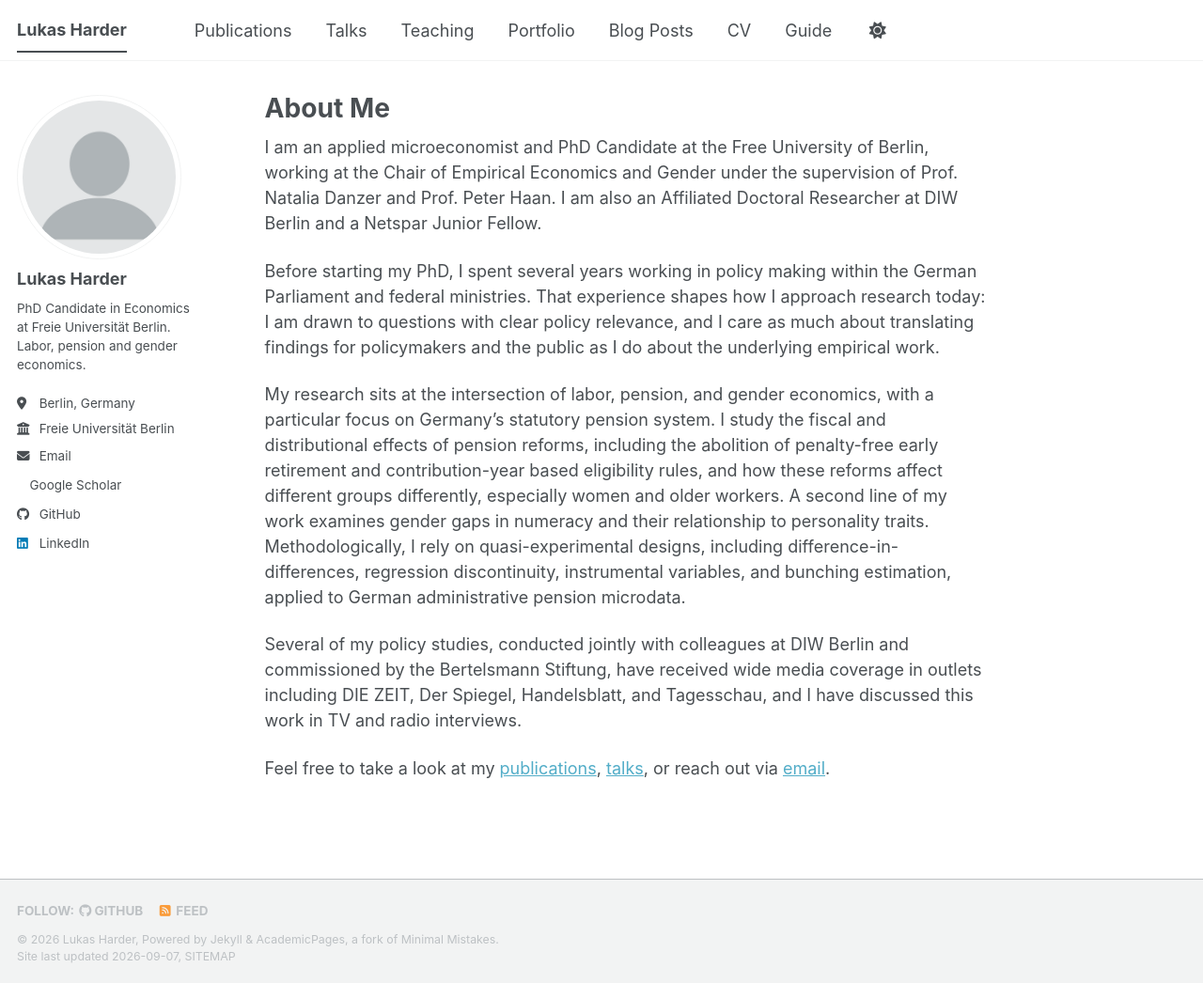
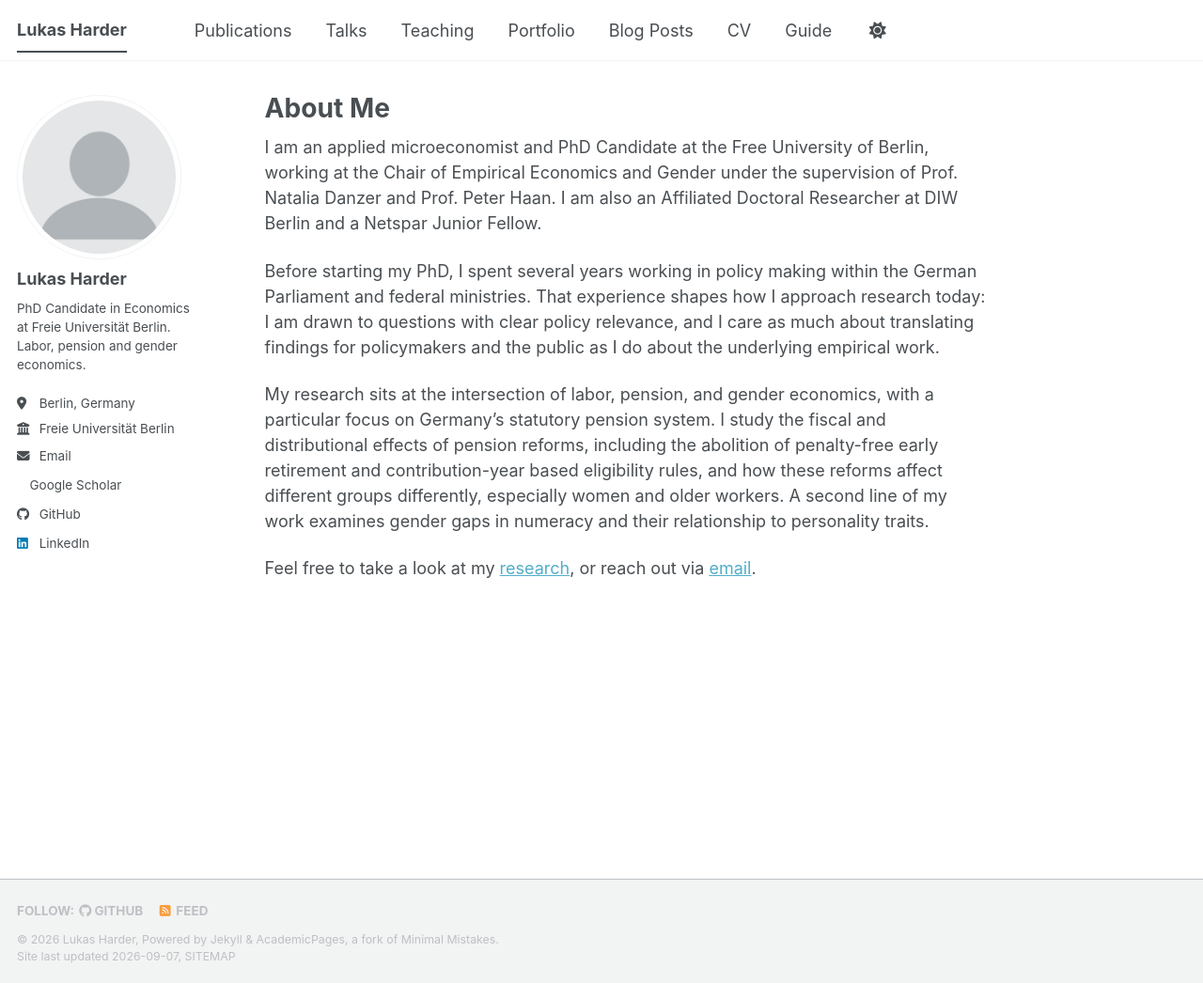
Before and after one commit to lukasharder/lukasharder.github.io, a Jekyll site: the page built from _pages/about.md, in a window 1280 px wide and 1046 px high. Shown: the whole window at 94% size. Built offline with Jekyll 4.4.1, drawn with Linux system fonts in a browser that asks for light colours; a style sheet for code colours, icons or effects is not loaded.

Commit message:
Revise research description and update publication link
Updated the about page to refine research focus and links.

```diff
--- a/_pages/about.md
+++ b/_pages/about.md
@@ -12,8 +12,7 @@ I am an applied microeconomist and PhD Candidate at the Free University of Berli
 
 Before starting my PhD, I spent several years working in policy making within the German Parliament and federal ministries. That experience shapes how I approach research today: I am drawn to questions with clear policy relevance, and I care as much about translating findings for policymakers and the public as I do about the underlying empirical work.
 
-My research sits at the intersection of labor, pension, and gender economics, with a particular focus on Germany's statutory pension system. I study the fiscal and distributional effects of pension reforms, including the abolition of penalty-free early retirement and contribution-year based eligibility rules, and how these reforms affect different groups differently, especially women and older workers. A second line of my work examines gender gaps in numeracy and their relationship to personality traits. Methodologically, I rely on quasi-experimental designs, including difference-in-differences, regression discontinuity, instrumental variables, and bunching estimation, applied to German administrative pension microdata.
+My research sits at the intersection of labor, pension, and gender economics, with a particular focus on Germany's statutory pension system. I study the fiscal and distributional effects of pension reforms, including the abolition of penalty-free early retirement and contribution-year based eligibility rules, and how these reforms affect different groups differently, especially women and older workers. A second line of my work examines gender gaps in numeracy and their relationship to personality traits.
 
-Several of my policy studies, conducted jointly with colleagues at DIW Berlin and commissioned by the Bertelsmann Stiftung, have received wide media coverage in outlets including DIE ZEIT, Der Spiegel, Handelsblatt, and Tagesschau, and I have discussed this work in TV and radio interviews.
 
-Feel free to take a look at my [publications](/publications/), [talks](/talks/), or reach out via [email](mailto:lukas.harder@fu-berlin.de).
+Feel free to take a look at my [research](/publications/), or reach out via [email](mailto:lukas.harder@fu-berlin.de).
```
